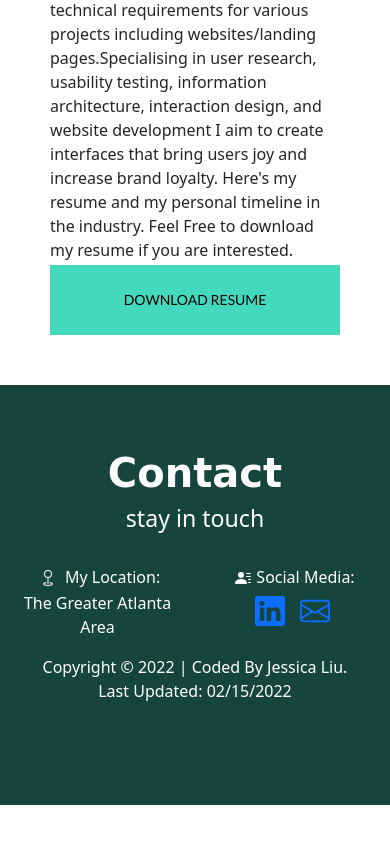
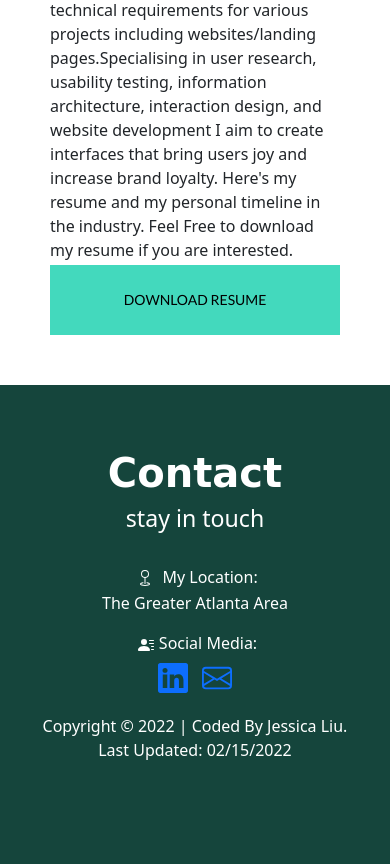
Before and after one commit to jessicaliu42/Portfolio2022, a plain HTML site: page index.html in a window 390 px wide. Shown: the part 8585-9449 px from the top of the page. Before the commit the page ends 9390 px from the top, so only its background shows below. Drawn offline with nearby package versions, Linux system fonts and the light colour scheme; a web font is replaced by a local one.

Commit message:
updated css

```diff
--- a/index.html
+++ b/index.html
@@ -908,14 +908,14 @@
         <br />
         <div class="contactContent container-fluid containerInside">
             <div class="contactintro row justify-content-md-center">
-                <div class="col">
+                <div class="col-sm">
                 <p><svg xmlns="http://www.w3.org/2000/svg" width="16" height="16" fill="currentColor" class="bi bi-geo" viewBox="0 0 16 16">
                     <path fill-rule="evenodd" d="M8 1a3 3 0 1 0 0 6 3 3 0 0 0 0-6zM4 4a4 4 0 1 1 4.5 3.969V13.5a.5.5 0 0 1-1 0V7.97A4 4 0 0 1 4 3.999zm2.493 8.574a.5.5 0 0 1-.411.575c-.712.118-1.28.295-1.655.493a1.319 1.319 0 0 0-.37.265.301.301 0 0 0-.057.09V14l.002.008a.147.147 0 0 0 .016.033.617.617 0 0 0 .145.15c.165.13.435.27.813.395.751.25 1.82.414 3.024.414s2.273-.163 3.024-.414c.378-.126.648-.265.813-.395a.619.619 0 0 0 .146-.15.148.148 0 0 0 .015-.033L12 14v-.004a.301.301 0 0 0-.057-.09 1.318 1.318 0 0 0-.37-.264c-.376-.198-.943-.375-1.655-.493a.5.5 0 1 1 .164-.986c.77.127 1.452.328 1.957.594C12.5 13 13 13.4 13 14c0 .426-.26.752-.544.977-.29.228-.68.413-1.116.558-.878.293-2.059.465-3.34.465-1.281 0-2.462-.172-3.34-.465-.436-.145-.826-.33-1.116-.558C3.26 14.752 3 14.426 3 14c0-.599.5-1 .961-1.243.505-.266 1.187-.467 1.957-.594a.5.5 0 0 1 .575.411z"/>
                   </svg>
                     My Location: <br />The Greater Atlanta Area </p>
                 <p>
                     </div>
-                    <div class="col">
+                    <div class="col-sm">
                     <svg xmlns="http://www.w3.org/2000/svg" width="16" height="16" fill="currentColor" class="bi bi-person-lines-fill" viewBox="0 0 16 16">
                     <path d="M6 8a3 3 0 1 0 0-6 3 3 0 0 0 0 6zm-5 6s-1 0-1-1 1-4 6-4 6 3 6 4-1 1-1 1H1zM11 3.5a.5.5 0 0 1 .5-.5h4a.5.5 0 0 1 0 1h-4a.5.5 0 0 1-.5-.5zm.5 2.5a.5.5 0 0 0 0 1h4a.5.5 0 0 0 0-1h-4zm2 3a.5.5 0 0 0 0 1h2a.5.5 0 0 0 0-1h-2zm0 3a.5.5 0 0 0 0 1h2a.5.5 0 0 0 0-1h-2z"/>
                   </svg>Social Media: <br/>
```
Also changed, not shown: 1 other file.
